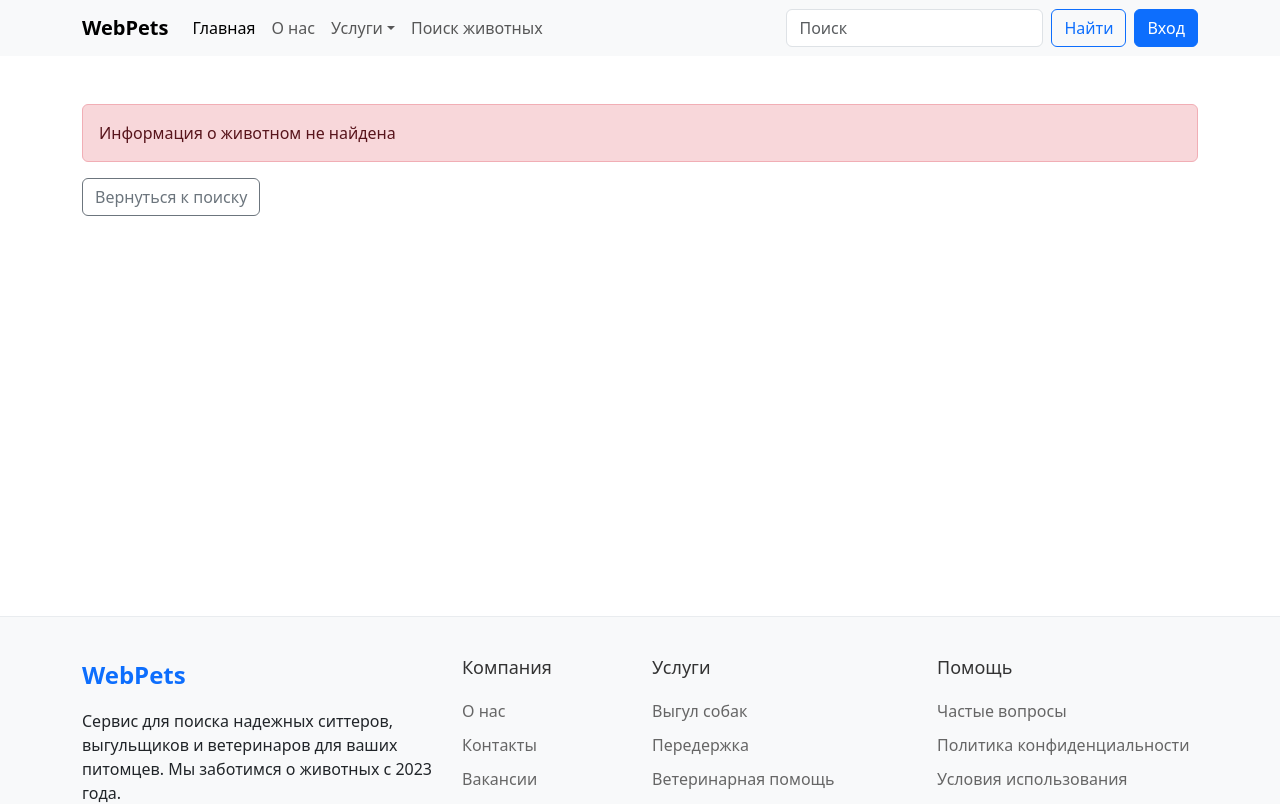
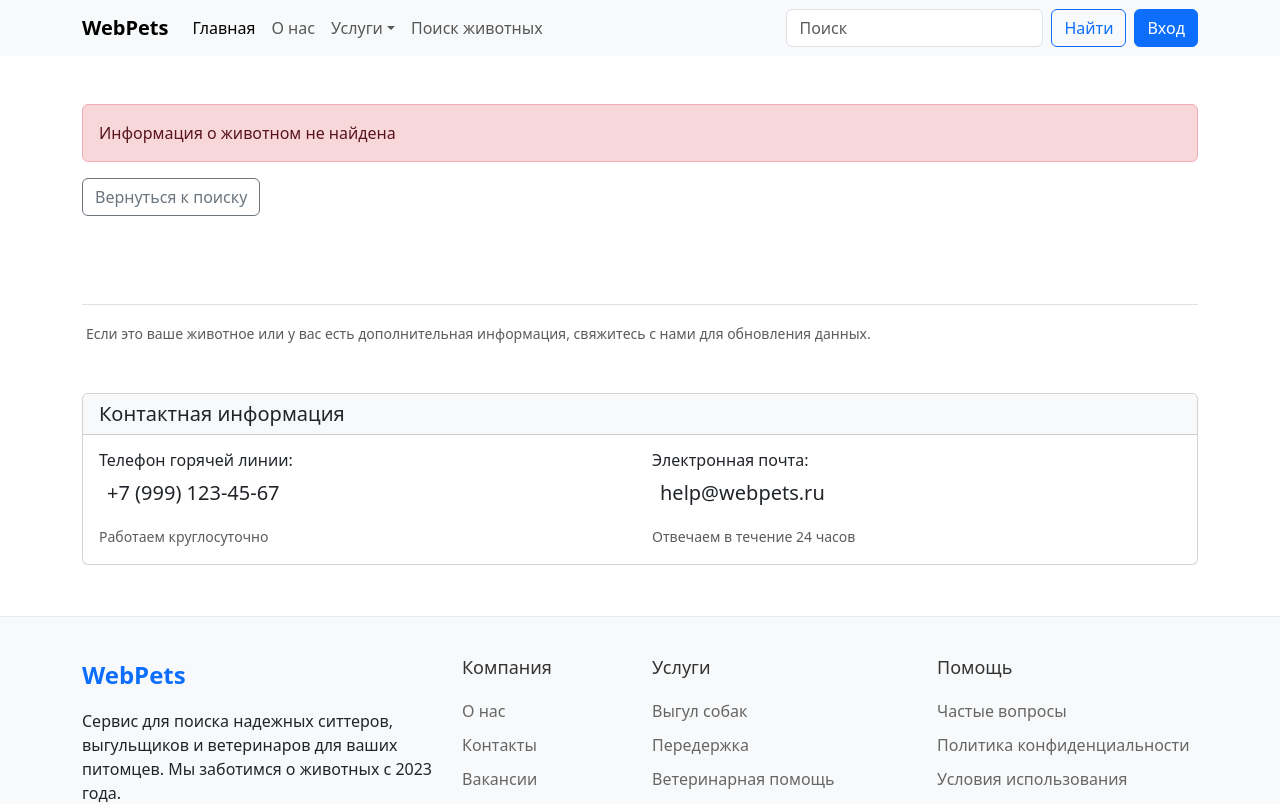
Before and after one commit to Liza7345/Pets.site, a React (Create React App) app: page /animal/hedgehog in a window 1280 px wide. Shown: the top 804 px of the page. Built offline with nearby package versions, Linux system fonts and the light colour scheme.

Commit message:
14Commit

```diff
--- a/src/components/card.jsx
+++ b/src/components/card.jsx
@@ -168,36 +168,6 @@ const AnimalCard = () => {
                             <i className="bi bi-arrow-left me-2"></i>
                             Вернуться к поиску
                         </Link>
-
-                    </div>
-                </div>
-            </div>
-            <div className="row mt-5">
-                <div className="col-12">
-                    <div className="card">
-                        <div className="card-header bg-light">
-                            <h5 className="mb-0">Контактная информация</h5>
-                        </div>
-                        <div className="card-body">
-                            <div className="row">
-                                <div className="col-md-6">
-                                    <h6>Телефон горячей линии:</h6>
-                                    <p className="fs-5">
-                                        <i className="bi bi-telephone-fill text-primary me-2"></i>
-                                        +7 (999) 123-45-67
-                                    </p>
-                                    <small className="text-muted">Работаем круглосуточно</small>
-                                </div>
-                                <div className="col-md-6">
-                                    <h6>Электронная почта:</h6>
-                                    <p className="fs-5">
-                                        <i className="bi bi-envelope-fill text-success me-2"></i>
-                                        help@webpets.ru
-                                    </p>
-                                    <small className="text-muted">Отвечаем в течение 24 часов</small>
-                                </div>
-                            </div>
-                        </div>
                     </div>
                 </div>
             </div>
--- a/src/pages/animal_card.jsx
+++ b/src/pages/animal_card.jsx
@@ -1,5 +1,5 @@
 import React from "react";
-import { useParams, useLocation, Link } from "react-router-dom"; // Добавлен Link
+import { useParams, useLocation, Link } from "react-router-dom";
 import AnimalCard from "../components/card";
 
 const AnimalCardPage = () => {
@@ -36,11 +36,59 @@ const AnimalCardPage = () => {
         );
     }
 
-
     return (
         <div>
             <main style={{'minHeight':'70vh'}}>
+                {/* Основная карточка животного */}
                 <AnimalCard animal={animalType || 'rabbit'} />
+
+                {/* Дополнительная информация, если есть */}
+                <div className="container">
+                    <div className="row mt-3">
+                        <div className="col-12">
+                            <div className="mt-4 pt-3 border-top">
+                                <small className="text-muted">
+                                    <i className="bi bi-info-circle me-1"></i>
+                                    Если это ваше животное или у вас есть дополнительная информация,
+                                    свяжитесь с нами для обновления данных.
+                                </small>
+                            </div>
+                        </div>
+                    </div>
+                </div>
+
+                {/* Дополнительная секция с контактами */}
+                <div className="container">
+                    <div className="row mt-5">
+                        <div className="col-12">
+                            <div className="card">
+                                <div className="card-header bg-light">
+                                    <h5 className="mb-0">Контактная информация</h5>
+                                </div>
+                                <div className="card-body">
+                                    <div className="row">
+                                        <div className="col-md-6">
+                                            <h6>Телефон горячей линии:</h6>
+                                            <p className="fs-5">
+                                                <i className="bi bi-telephone-fill text-primary me-2"></i>
+                                                +7 (999) 123-45-67
+                                            </p>
+                                            <small className="text-muted">Работаем круглосуточно</small>
+                                        </div>
+                                        <div className="col-md-6">
+                                            <h6>Электронная почта:</h6>
+                                            <p className="fs-5">
+                                                <i className="bi bi-envelope-fill text-success me-2"></i>
+                                                help@webpets.ru
+                                            </p>
+                                            <small className="text-muted">Отвечаем в течение 24 часов</small>
+                                        </div>
+                                    </div>
+                                </div>
+                            </div>
+                        </div>
+                    </div>
+                </div>
             </main>
         </div>
     );
```
